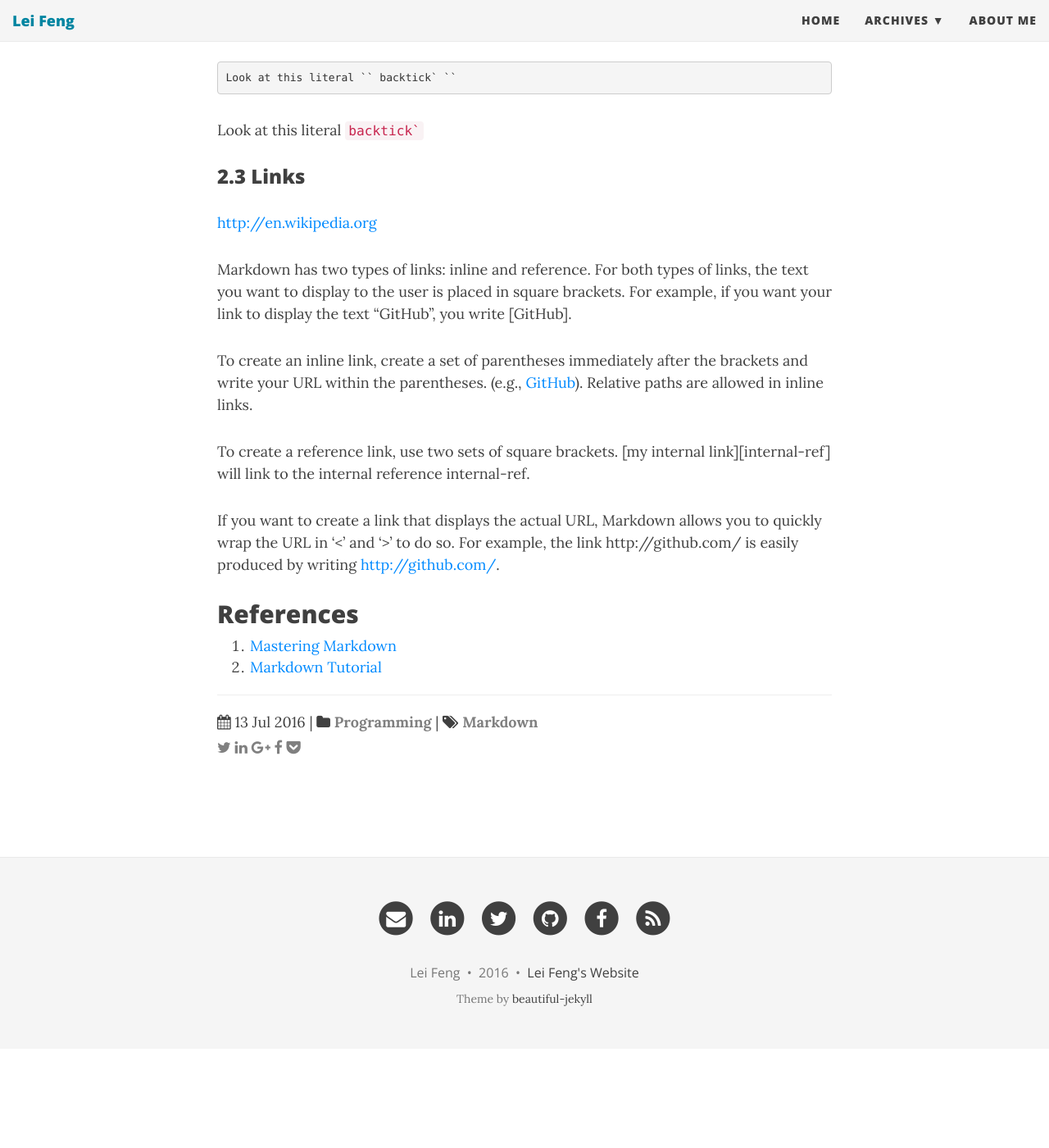
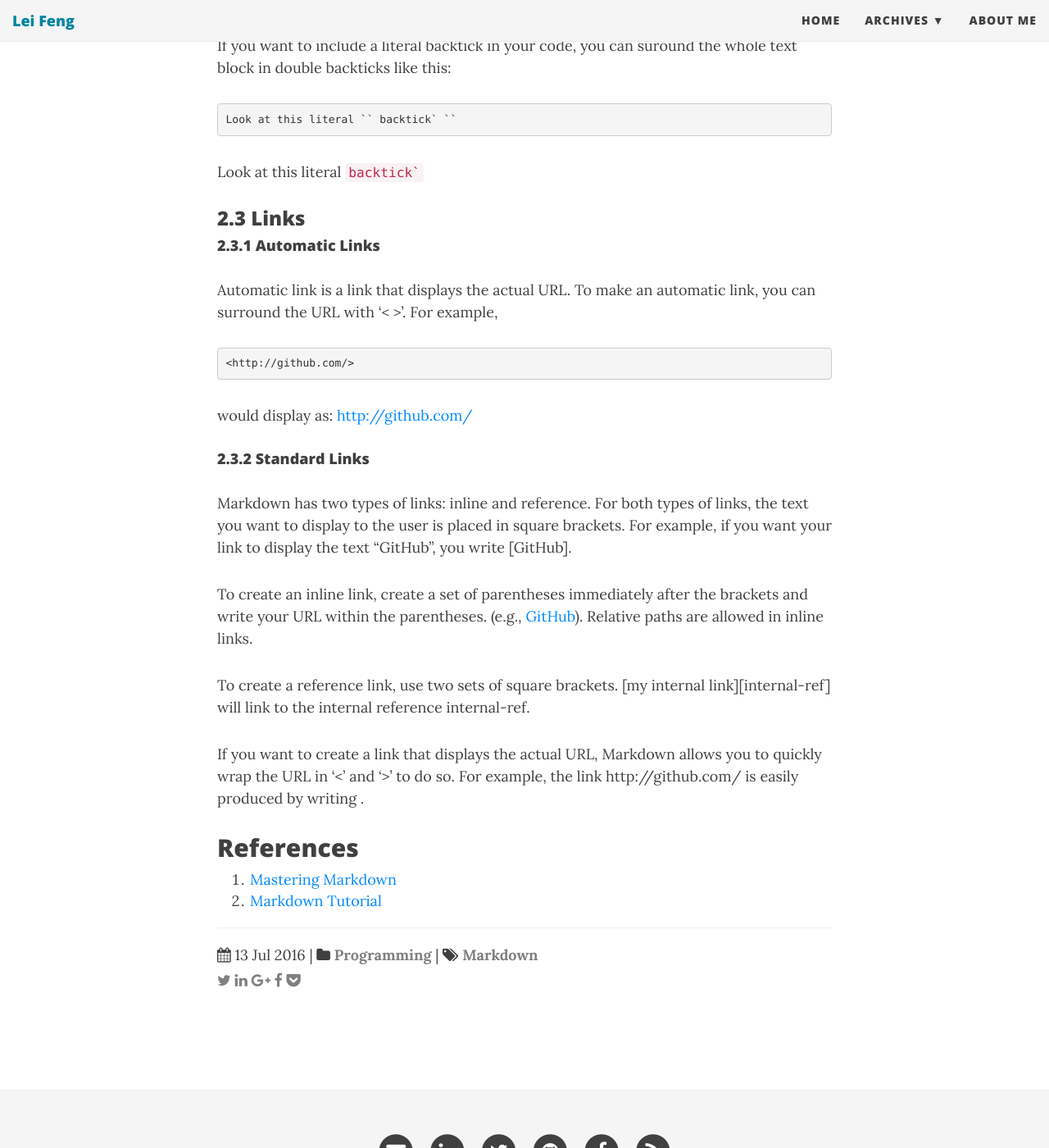
Before and after one commit to stonefl/stonefl.github.io, a Jekyll site: the page built from _posts/2015-02-20-a-quick-reference-of-markdown.md, in a window 1280 px wide and 1400 px high, scrolled down 4334 px. Shown: the whole window at 82% size. Built offline with Jekyll 4.4.1, drawn with Linux system fonts in a browser that asks for light colours; nearby versions of some CDN libraries; comment, search, counter and statistics services are not loaded; before the commit the page ends 5613 px from its top, so only the background shows below that; some of the changed text lies outside the part shown.

Commit message:
Updated 2015-02-20-a-quick-reference-of-markdown.md

```diff
--- a/_posts/2015-02-20-a-quick-reference-of-markdown.md
+++ b/_posts/2015-02-20-a-quick-reference-of-markdown.md
@@ -139,8 +139,17 @@ Look at this literal `` backtick` ``
 
 ### 2.3 Links
 
+#### 2.3.1 Automatic Links
 
-<http://en.wikipedia.org>
+Automatic link is a link that displays the actual URL. To make an automatic link, you can surround the URL with '< >'. For example,
+<pre>
+<http://github.com/>
+</pre>
+
+would display as:
+<http://github.com/>
+
+#### 2.3.2 Standard Links
 
 Markdown has two types of links: inline and reference. For both types of links, the text you want to display to the user is placed in square brackets. For example, if you want your link to display the text “GitHub”, you write [GitHub].
 
@@ -148,7 +157,7 @@ To create an inline link, create a set of parentheses immediately after the brac
 
 To create a reference link, use two sets of square brackets. [my internal link][internal-ref] will link to the internal reference internal-ref.
 
-If you want to create a link that displays the actual URL, Markdown allows you to quickly wrap the URL in '<' and '>' to do so. For example, the link http://github.com/ is easily produced by writing <http://github.com/>.
+If you want to create a link that displays the actual URL, Markdown allows you to quickly wrap the URL in '<' and '>' to do so. For example, the link http://github.com/ is easily produced by writing .
 
 
 
```
